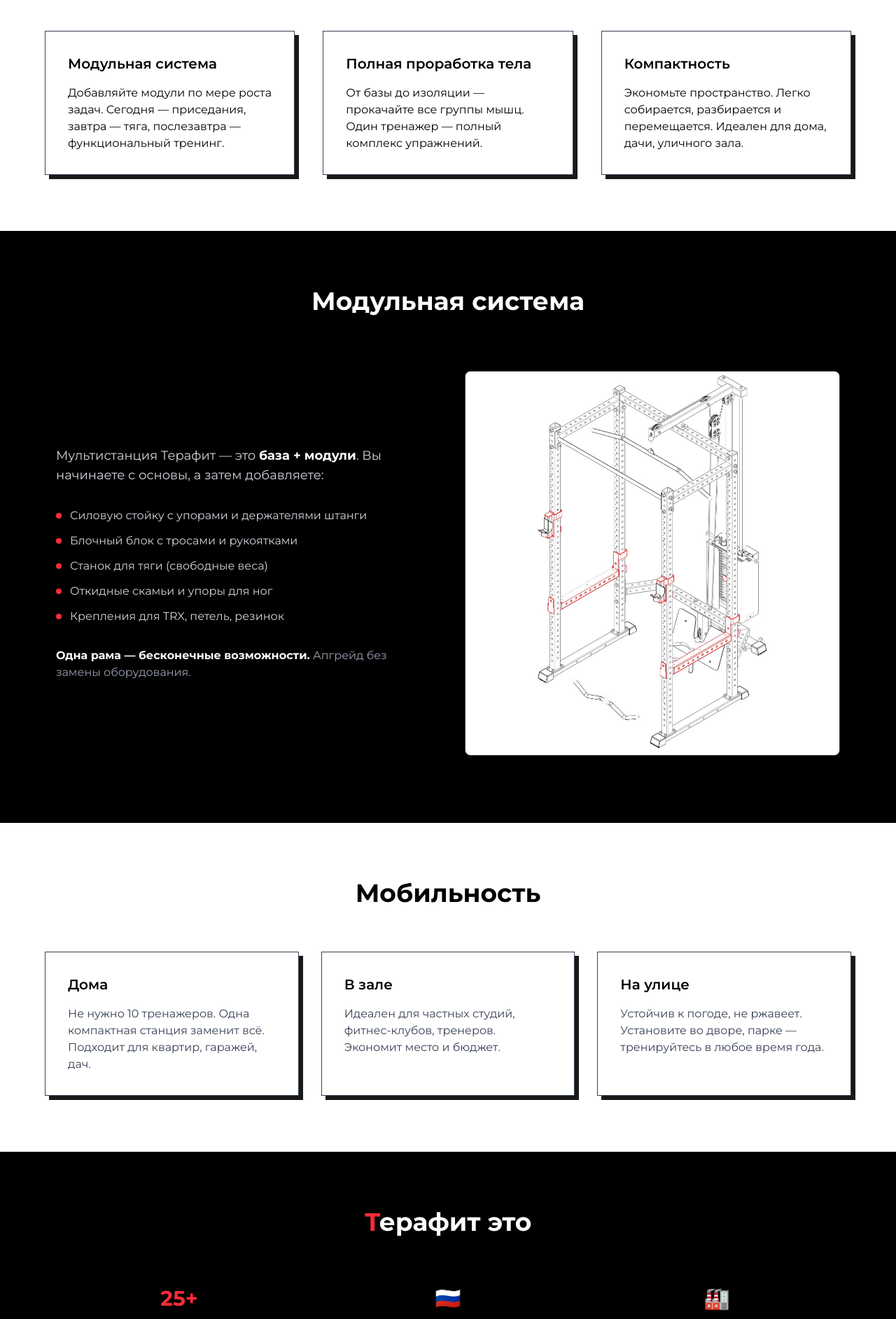
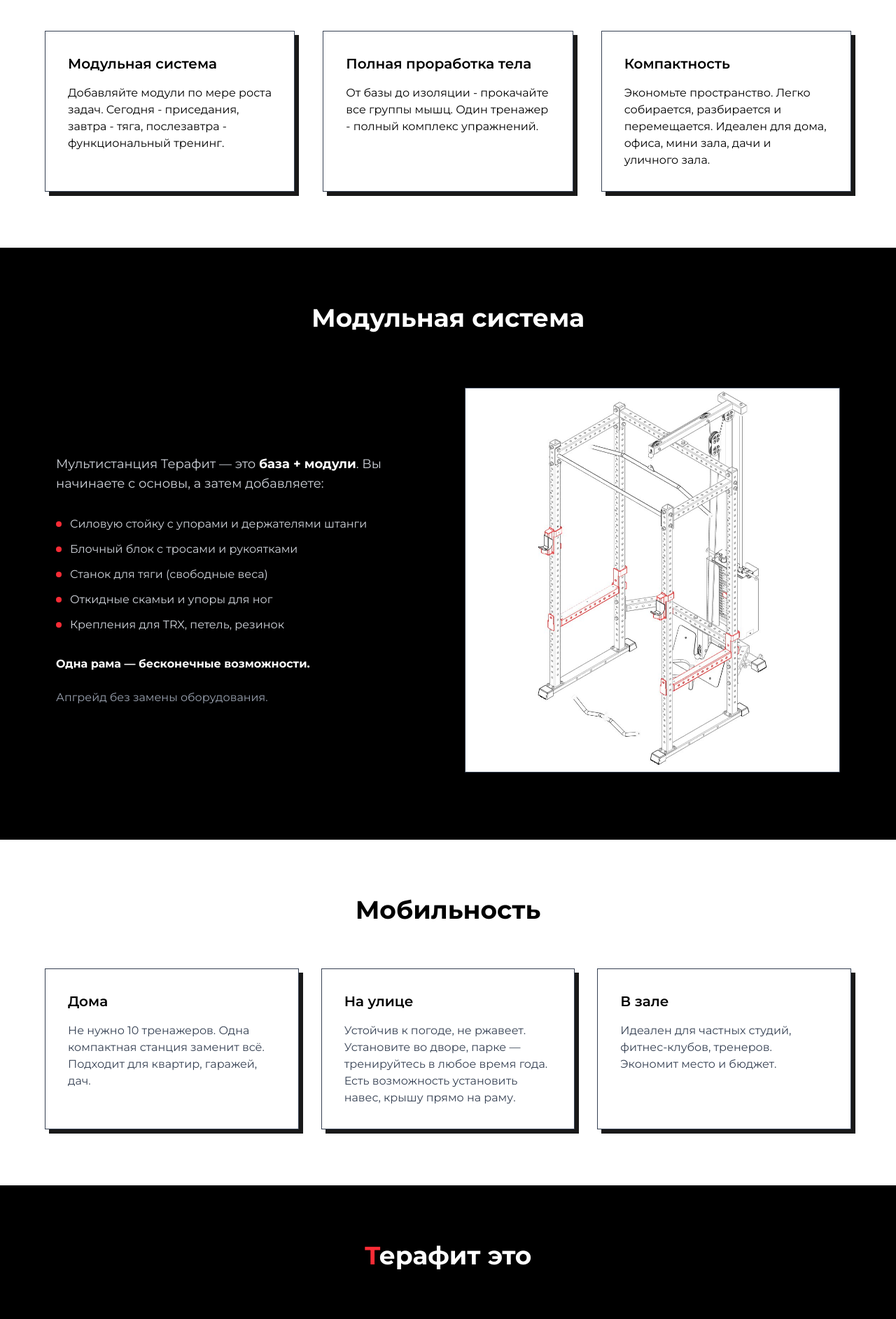
Before and after one commit to VladMatviyuk/mtf-terafit, a React (Vite) app: page / in a window 1280 px wide. Shown: the part 1020-2905 px from the top of the page at 70% size. Built offline with nearby package versions, Linux system fonts and the light colour scheme.

Commit message:
добавил meta - общий чертеж - правки по тексту

```diff
--- a/index.html
+++ b/index.html
@@ -10,6 +10,9 @@
     <link rel="preconnect" href="https://fonts.gstatic.com" crossorigin>
     <link href="https://fonts.googleapis.com/css2?family=Montserrat:ital,wght@0,100..900;1,100..900&display=swap" rel="stylesheet">
     <title>МТФ-Терафит</title>
+
+     <meta name="robots" content="index, follow">
+     <meta name="description" content="Многофункциональный тренажёр Терафит — идеален для дома, офиса и мини-зала. Полная проработка тела, компактность, прочность. Российское производство, высокое качество и конкурентоспособная цена. Скачайте каталог!">
   </head>
   <body>
     <div id="root"></div>
--- a/src/components/Doks/Docks.tsx
+++ b/src/components/Doks/Docks.tsx
@@ -6,14 +6,14 @@
           Скачайте документацию
         </h2>
         <p className="text-gray-300 mb-12 max-w-2xl mx-auto">
-          Ознакомьтесь с полным чертежом мультистанции и каталогом продукции.
+          Ознакомьтесь с полным чертежом мультистанции и инструкцией по сборке.
         </p>
 
         <div className="flex flex-col md:flex-row gap-6 justify-center">
           {/* Кнопка: Сборочный чертёж */}
           <a
             href="/docs/steps.pdf"
-            download="Terafit_Сборочный_чертёж.pdf"
+            download="Инструкция_сборки_МТФ_Терафит.pdf"
             className="flex items-center gap-3 bg-white text-black px-6 py-4 rounded-lg hover:bg-gray-200 transition duration-300 shadow-sharp group"
           >
             <svg
@@ -24,7 +24,7 @@
             >
               <path d="M14 2H6a2 2 0 0 0-2 2v16a2 2 0 0 0 2 2h12a2 2 0 0 0 2-2V8l-6-6zM2 18V6c0-1.1.9-2 2-2h8v6h6v10c0 1.1-.9 2-2 2H4a2 2 0 0 1-2-2z" />
             </svg>
-            <span className="font-medium">Сборочный чертёж</span>
+            <span className="font-medium">Инструкция сборки</span>
             <span className="text-sm text-gray-500 group-hover:text-gray-700 ml-2">
               PDF
             </span>
@@ -32,8 +32,8 @@
 
           {/* Кнопка: Каталог */}
           <a
-            href="/docs/catalog.pdf"
-            download="Terafit_Каталог_продукции.pdf"
+            href="/docs/steps_mtf.pdf"
+            download="Сборочный_чертеж_МТФ_Терафит.pdf"
             className="flex items-center gap-3 bg-white text-black border border-gray-300 px-6 py-4 rounded-lg hover:bg-gray-200 transition duration-300 shadow-sharp group"
           >
             <svg
@@ -44,7 +44,7 @@
             >
               <path d="M14 2H6a2 2 0 0 0-2 2v16a2 2 0 0 0 2 2h12a2 2 0 0 0 2-2V8l-6-6zM2 18V6c0-1.1.9-2 2-2h8v6h6v10c0 1.1-.9 2-2 2H4a2 2 0 0 1-2-2z" />
             </svg>
-            <span className="font-medium">Каталог продукции</span>
+            <span className="font-medium">Сборочный чертёж</span>
             <span className="text-sm text-gray-500 group-hover:text-gray-700 ml-2">
               PDF
             </span>
--- a/src/components/Features/Features.tsx
+++ b/src/components/Features/Features.tsx
@@ -9,15 +9,15 @@
           {[
             {
               title: "Модульная система",
-              text: "Добавляйте модули по мере роста задач. Сегодня — приседания, завтра — тяга, послезавтра — функциональный тренинг.",
+              text: "Добавляйте модули по мере роста задач. Сегодня - приседания, завтра - тяга, послезавтра - функциональный тренинг.",
             },
             {
               title: "Полная проработка тела",
-              text: "От базы до изоляции — прокачайте все группы мышц. Один тренажер — полный комплекс упражнений.",
+              text: "От базы до изоляции - прокачайте все группы мышц. Один тренажер - полный комплекс упражнений.",
             },
             {
               title: "Компактность",
-              text: "Экономьте пространство. Легко собирается, разбирается и перемещается. Идеален для дома, дачи, уличного зала.",
+              text: "Экономьте пространство. Легко собирается, разбирается и перемещается. Идеален для дома, офиса, мини зала, дачи и уличного зала.",
             },
           ].map((feature, i) => (
             <div
--- a/src/components/Modular/Modular.tsx
+++ b/src/components/Modular/Modular.tsx
@@ -31,12 +31,14 @@
             <p className="mt-8 text-gray-400">
               <strong className="text-white">
                 Одна рама — бесконечные возможности.
-              </strong>{" "}
+              </strong>
+              <br />
+              <br />
               Апгрейд без замены оборудования.
             </p>
           </div>
           <div
-            className="bg-white  border border-gray-700 rounded-lg flex items-center justify-center"
+            className="bg-white  border border-gray-700 flex items-center justify-center"
             style={{ height: "550px" }}
           >
             <div className={styles.moduleImage} />
--- a/src/components/Usage/Usage.tsx
+++ b/src/components/Usage/Usage.tsx
@@ -12,12 +12,12 @@
               text: "Не нужно 10 тренажеров. Одна компактная станция заменит всё. Подходит для квартир, гаражей, дач.",
             },
             {
+              title: "На улице",
+              text: "Устойчив к погоде, не ржавеет. Установите во дворе, парке — тренируйтесь в любое время года. Есть возможность установить навес, крышу прямо на раму.",
+            },
+            {
               title: "В зале",
               text: "Идеален для частных студий, фитнес-клубов, тренеров. Экономит место и бюджет.",
-            },
-            {
-              title: "На улице",
-              text: "Устойчив к погоде, не ржавеет. Установите во дворе, парке — тренируйтесь в любое время года.",
             },
           ].map((item, i) => (
             <div
```
Also changed, not shown: 1 other file (tests, documents, lock files or other folders).
